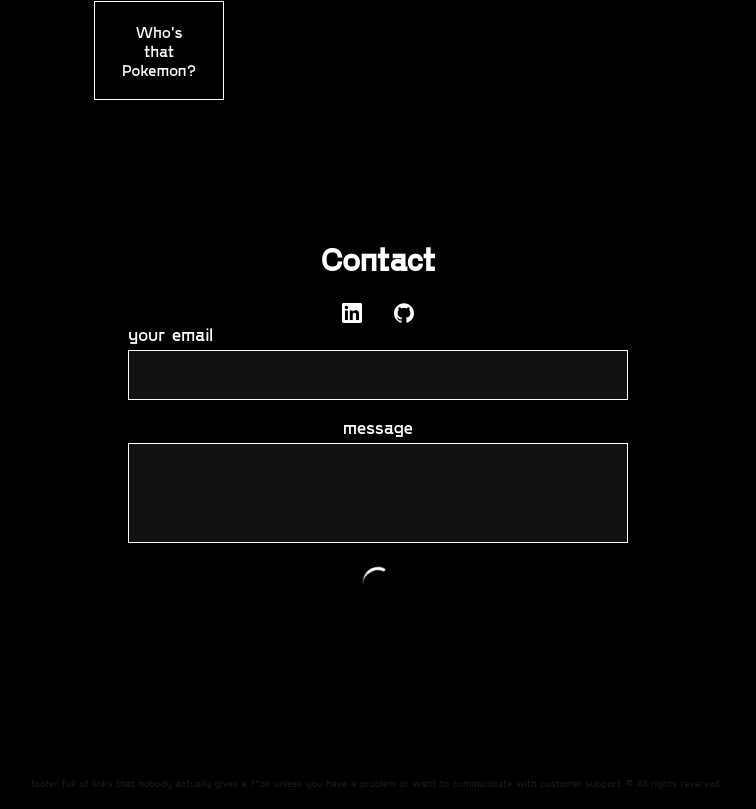
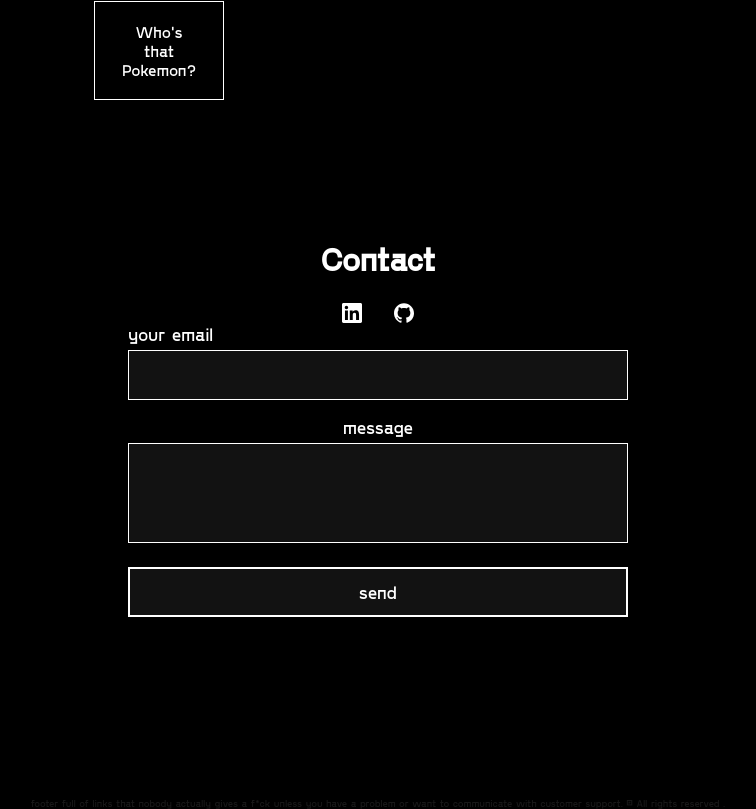
Before and after one commit to facuariasla/next-pf, a Next.js app: page / in a window 1280 px wide. Shown: the part 1626-2435 px from the top of the page, without its empty margins (262-1018 px from the left). Built offline with nearby package versions, Linux system fonts and the light colour scheme.

Commit message:
state changed to false

```diff
--- a/components/contact.tsx
+++ b/components/contact.tsx
@@ -7,7 +7,7 @@ const Contact = () => {
   const [userData, setUserData] = useState<any>();
   const [mailError, setMailError] = useState<boolean>(false);
   const [mailMessage, setMailMessage] = useState<string>('');
-  const [loading, setLoading] = useState<boolean>(true);
+  const [loading, setLoading] = useState<boolean>(false);
 
   const handleForm = async (e: any) => {
     e.preventDefault();
```
